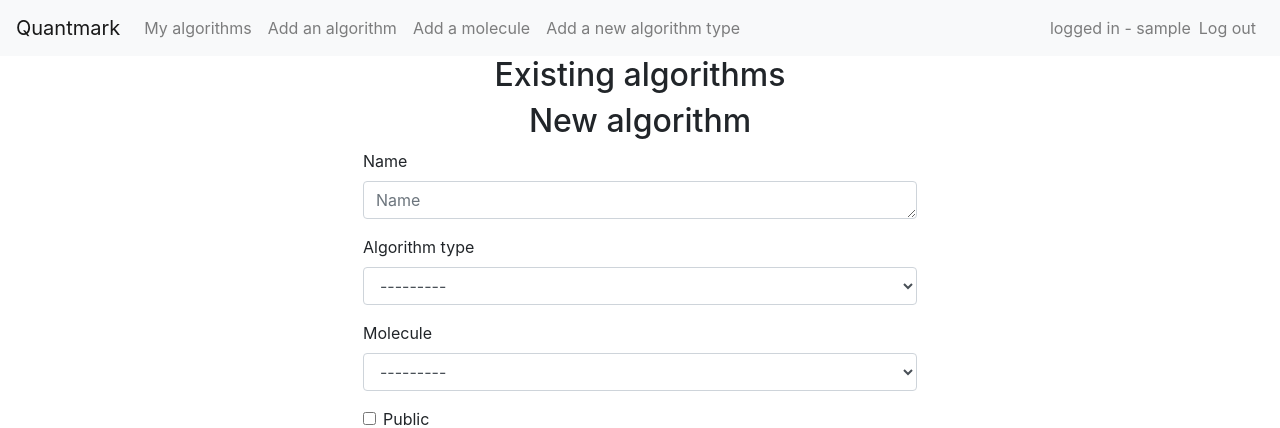
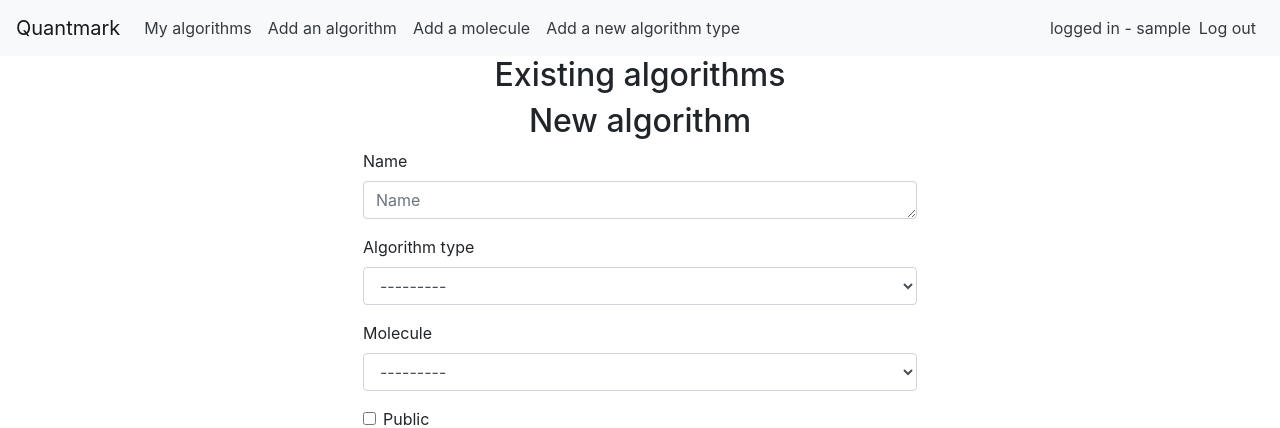
Before and after one commit to ohtu2021-kvantti/WebMark, a Django app: page /newAlgorithm/ in a window 1280 px wide. Shown: the top 428 px of the page. Run offline with Django 3.2, Linux system fonts and the light colour scheme; the visitor is signed in with stand-in values (Sample User, id 1); data that the repository does not hold is empty; some libraries are stand-ins or nearby versions.

Commit message:
Improved contrast in the navbar

```diff
--- a/templates/base.html
+++ b/templates/base.html
@@ -9,31 +9,31 @@
     <title>QuantMark</title>
     <meta name="Description" content="Web platform for benchmarking quantum computing algorithms.">
     <meta name="viewport" content="width=device-width, initial-scale=1">
+    {% bootstrap_css %}
+    <link rel="stylesheet" type="text/css" href="{% static 'style.css' %}" media="screen"/>
 </head>
 
-{% bootstrap_css %}
-
 <body>
-    <div class="bg-light text-center justify-content">
-        <a class="sr-only sr-only-focusable" href="#content">Skip navigation</a>
+    <div class="text-center justify-content bg-light">
+        <a class="sr-only sr-only-focusable text-muted" href="#content">Skip navigation</a>
     </div>
     <nav class="navbar navbar-expand-md navbar-light bg-light">
         <a class="navbar-brand" href="{% url 'home' %}">Quantmark</a>
         {% if user.is_authenticated %}
             <div class="nav navbar-nav mr-auto">
-                <a class="nav-item nav-link" href="{% url 'myAlgorithms' %}">My algorithms</a>
-                <a class="nav-item nav-link" href="{% url 'newAlgorithm' %}">Add an algorithm</a>
-                <a class="nav-item nav-link" href="{% url 'newMolecule' %}">Add a molecule</a>
-                <a class="nav-item nav-link" href="{% url 'newAlgorithmType' %}">Add a new algorithm type</a>
+                <a class="nav-item nav-link text-dark" href="{% url 'myAlgorithms' %}">My algorithms</a>
+                <a class="nav-item nav-link text-dark" href="{% url 'newAlgorithm' %}">Add an algorithm</a>
+                <a class="nav-item nav-link text-dark" href="{% url 'newMolecule' %}">Add a molecule</a>
+                <a class="nav-item nav-link text-dark" href="{% url 'newAlgorithmType' %}">Add a new algorithm type</a>
             </div>
             <div class="nav navbar-nav navbar-right">
-                <span class="navbar-text">logged in - {{ request.user.username }}</span>
-                <a class="nav-item nav-link" href="{% url 'logout' %}">Log out</a>
+                <span class="navbar-text text-dark">logged in - {{ request.user.username }}</span>
+                <a class="nav-item nav-link text-dark" href="{% url 'logout' %}">Log out</a>
             </div>
         {% else %}
             <div class="nav navbar-nav navbar-right ml-auto">
-                <a class="nav-item nav-link" href="{% url 'signup' %}">Sign up</a>
-                <a class="nav-item nav-link" href="{% url 'login' %}">Login</a>
+                <a class="nav-item nav-link text-dark" href="{% url 'signup' %}">Sign up</a>
+                <a class="nav-item nav-link text-dark" href="{% url 'login' %}">Login</a>
             </div>
         {% endif %}
     </nav>
```
